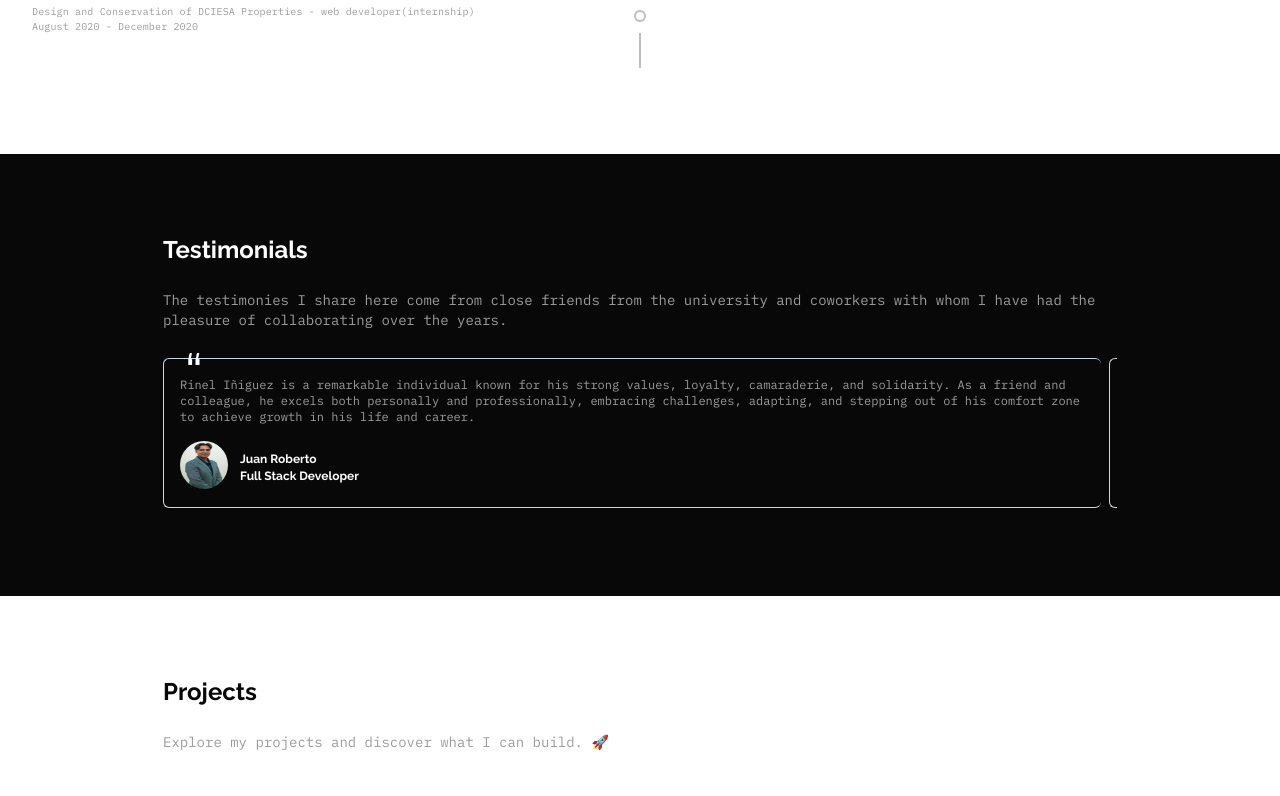
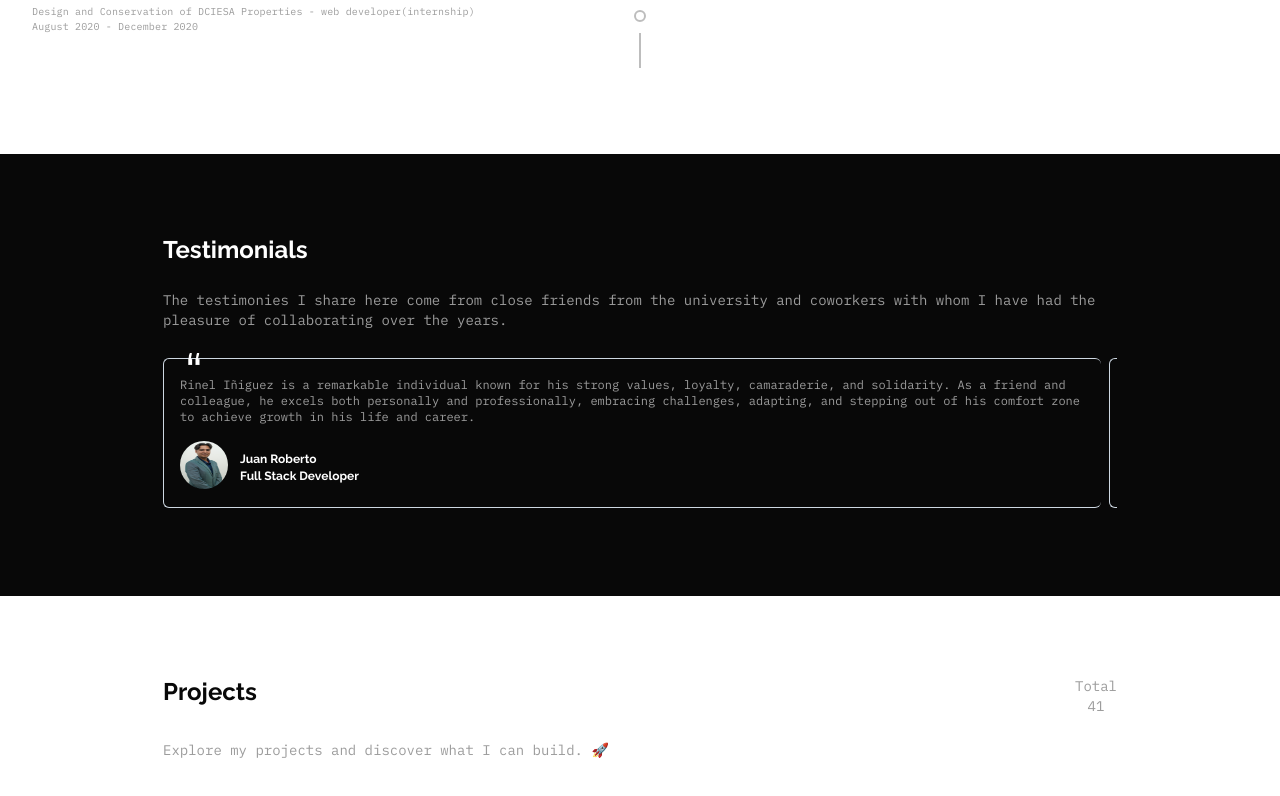
Before and after one commit to rineliniguezsosa/Portafolio, a React (Vite) app: page / in a window 1280 px wide. Shown: the part 1266-2062 px from the top of the page. Built offline with nearby package versions, Linux system fonts and the light colour scheme.

Commit message:
[FEAT] Estableciendo el contenido para el titulo,descripción del proyecto, el total de proyectos

```diff
--- a/src/App.tsx
+++ b/src/App.tsx
@@ -88,14 +88,28 @@ function App() {
 
         <section id='proyects' className='w-full h-[400px]'>
           <div className='w-full py-20 flex flex-col gap-5 items-center px-1'>
+
           <div className='w-3/4'>
-                <h2 className='text-2xl font-raleway font-bold text-dark'>Projects</h2>
+
+                <div className='flex justify-between'>
+                  <div>
+                    <h2 className='text-2xl font-raleway font-bold text-dark'>Projects</h2>
+                  </div>
+
+                  <div className='text-center text-darkgray text-sm font-ibm-plex-mono'>
+                      <span>Total</span>
+                      <p>41</p>
+                  </div>
+                </div>
                 <br />
-                <p className='text-darkgray text-sm font-ibm-plex-mono'>
-                  Explore my projects and discover what I can build. 🚀
-                </p>
+                <div>
+                  <p className='text-darkgray text-sm font-ibm-plex-mono'>
+                    Explore my projects and discover what I can build. 🚀
+                  </p>
+                </div>
               </div>
           </div>
+
         </section>
     </main>
   )
```
